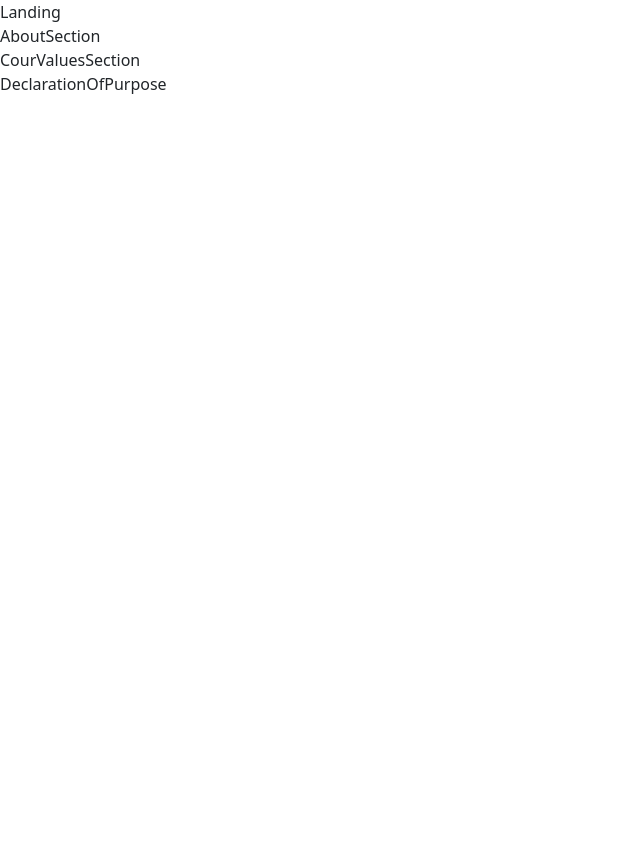
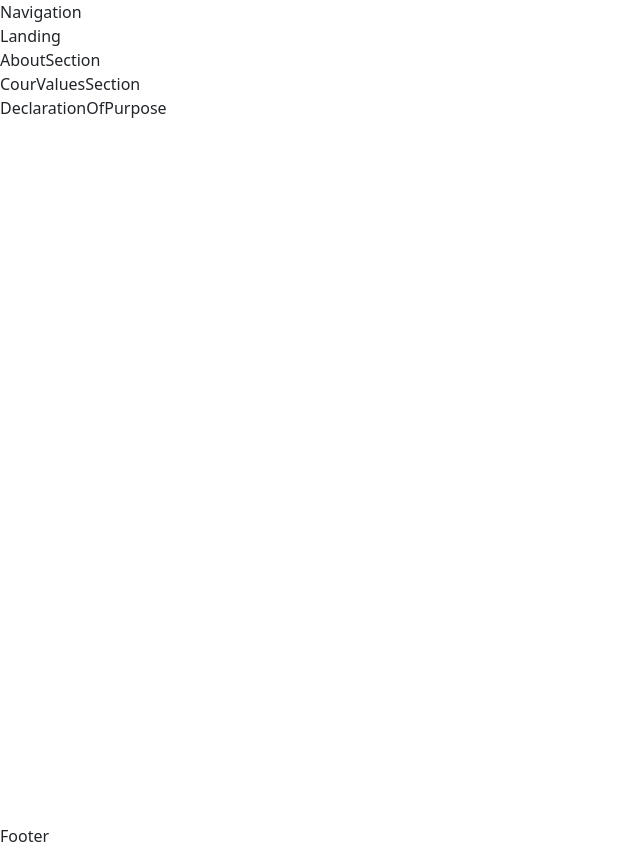
Before and after one commit to acm-ucr/pad-website, a Next.js app: page / in a window 1280 px wide. Shown: the whole page, without its empty margins (0-640 px from the left). Before the commit the page ends 800 px from the top, so only its background shows below. Built offline with nearby package versions, Linux system fonts and the light colour scheme; a web font is replaced by a local one.

Commit message:
update layout

```diff
--- a/src/app/layout.js
+++ b/src/app/layout.js
@@ -1,4 +1,6 @@
 /* eslint-disable new-cap */
+import Navigation from "@/components/Navigation";
+import Footer from "@/components/Footer";
 import "./globals.css";
 import "bootstrap/dist/css/bootstrap.min.css";
 // eslint-disable-next-line camelcase
@@ -21,7 +23,11 @@
 export default function RootLayout({ children }) {
   return (
     <html lang="en" className={`${playfair.variable} ${source.variable}`}>
-      <body>{children}</body>
+      <body>
+        <Navigation />
+        {children}
+        <Footer/>
+        </body>
     </html>
   );
 }
```
